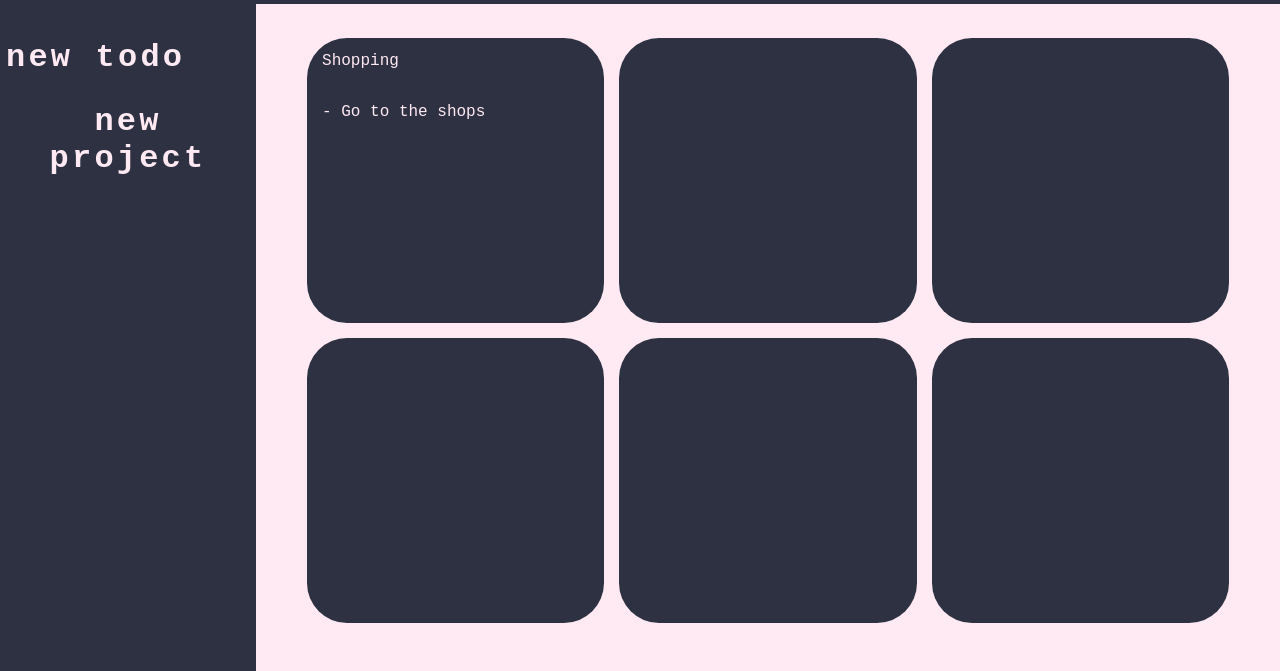
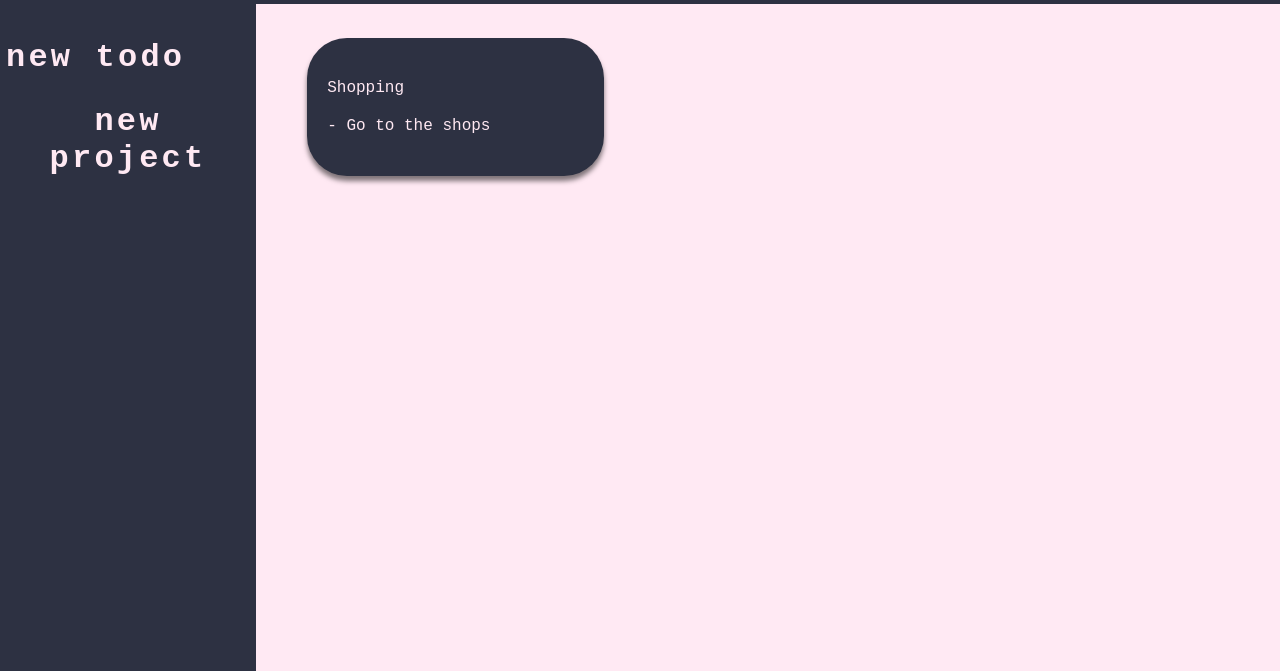
Before and after one commit to jckstllrd/TOP-todo-app, a website built with webpack: page src/index.html in a window 1280 px wide. Shown: the part 129-800 px from the top of the page. Built offline with nearby package versions, Linux system fonts and the light colour scheme.

Commit message:
Add better styling for todo list cards

```diff
--- a/src/index.html
+++ b/src/index.html
@@ -26,46 +26,8 @@
       <div class="display-container">
         <!-- Card Template -->
         <div class="todo card">
-          <div class="details-container">
-            <div class="title">Shopping</div>
-            <div class="details">- Go to the shops</div>
-          </div>
-        </div>
-        <div class="todo card">
-          <div class="details-container">
-            <div class="title"></div>
-            <div class="details"></div>
-          </div>
-        </div>
-        <div class="todo card">
-          <div class="details-container">
-            <div class="title"></div>
-            <div class="details"></div>
-          </div>
-        </div>
-        <div class="todo card">
-          <div class="details-container">
-            <div class="title"></div>
-            <div class="details"></div>
-          </div>
-        </div>
-        <div class="todo card">
-          <div class="details-container">
-            <div class="title"></div>
-            <div class="details"></div>
-          </div>
-        </div>
-        <div class="todo card">
-          <div class="details-container">
-            <div class="title"></div>
-            <div class="details"></div>
-          </div>
-        </div>
-        <div class="todo card">
-          <div class="details-container">
-            <div class="title"></div>
-            <div class="details"></div>
-          </div>
+          <div class="title">Shopping</div>
+          <div class="details">- Go to the shops</div>
         </div>
       </div>
     </div>
--- a/src/styles.css
+++ b/src/styles.css
@@ -120,23 +120,25 @@ nav > button:hover {
   width: 90%;
   display: grid;
   grid-template-columns: repeat(3, 1fr);
-  grid-template-rows: repeat(2, 1fr);
+  grid-template-rows: repeat(4, 1fr);
   /* overflow: hidden; */
   gap: 15px;
 }
 
 .card {
   display: flex;
-  align-items: center;
+  align-items: flex-start;
+  padding: 20px;
   background-color: #2d3142;
   color: #ffe9f3;
   border-radius: 40px;
-  justify-content: center;
+  justify-content: space-evenly;
+  flex-direction: column;
+  box-shadow: 0 5px 5px rgba(0.1, 0.1, 0.1, 0.5);
+  transition: all 0.4s ease;
 }
 
-.details-container {
-  width: 90%;
-  height: 90%;
-  display: grid;
-  grid-template-rows: 1fr 4fr;
+.card:hover {
+  transform: translateY(-5px);
+  box-shadow: 0 5px 15px rgba(0.1, 0.1, 0.1, 0.5);
 }
```
